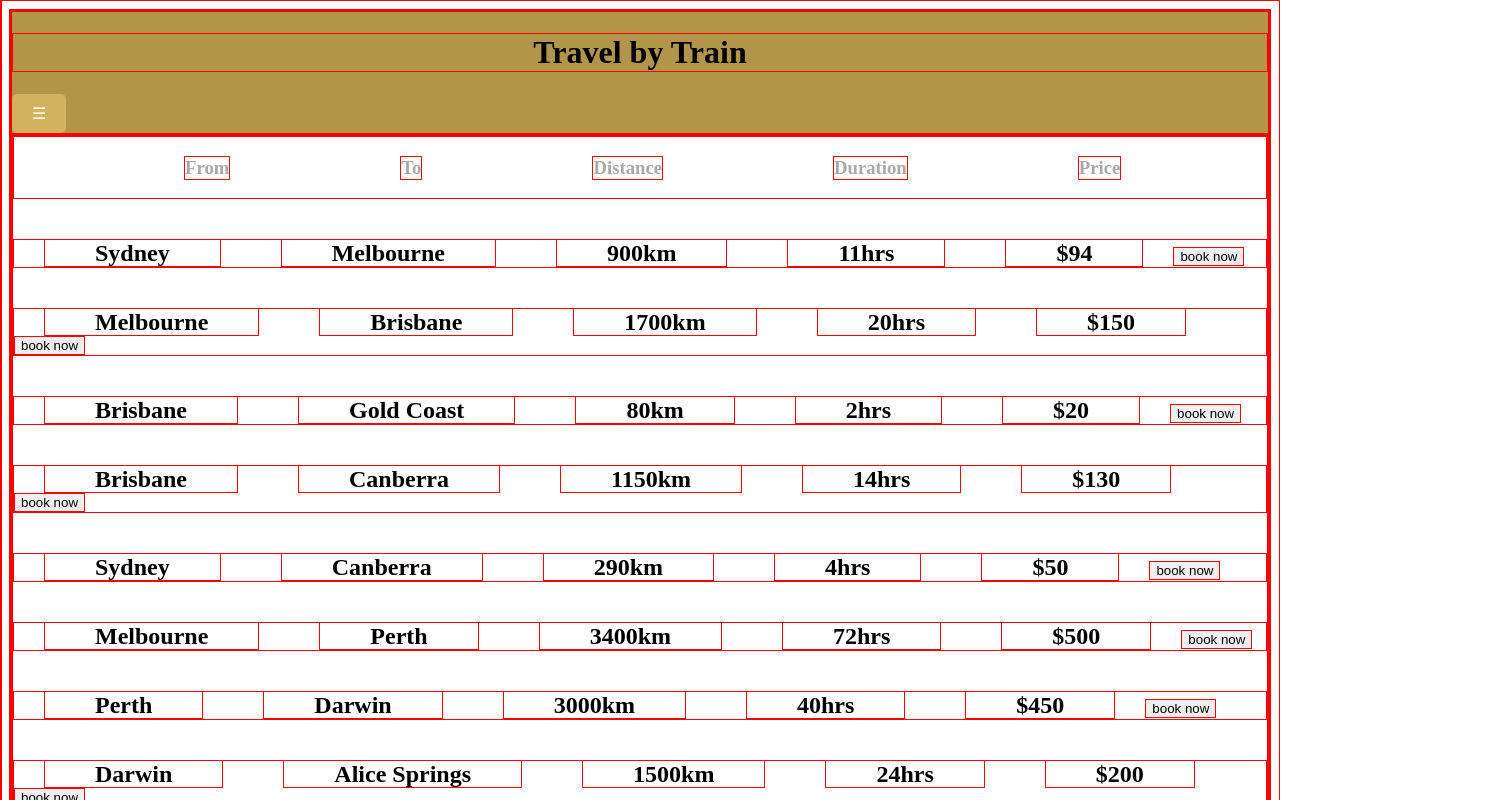
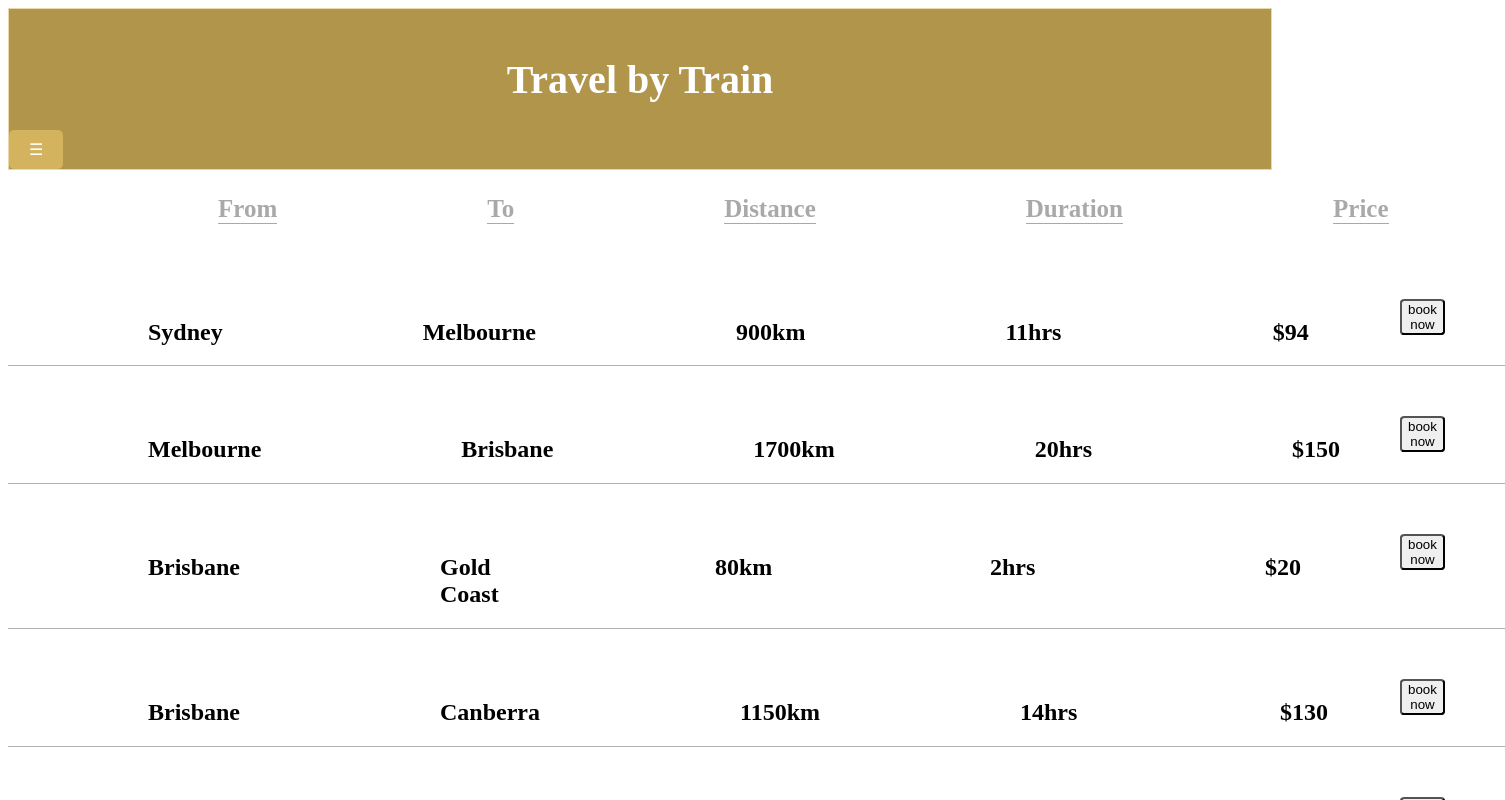
Before and after one commit to DGNick89/TravelbyTrain_Project, a React (Vite) app: page /trainroutes in a window 1280 px wide. Shown: the top 800 px of the page, 1505 px wide, since content can reach past the window. Built offline with nearby package versions, Linux system fonts and the light colour scheme.

Commit message:
updated UI

```diff
--- a/src/App.css
+++ b/src/App.css
@@ -1,9 +1,12 @@
-* {
-    border: 1px solid red;
-}
+
 
 header {
+  padding-top: 20px;
   background-color: #b0954b;
+  font-size: 20px;
+  color: white;
+  border: 1px solid #e8d8ac;
+
 }
 
 .sidenav {
@@ -41,6 +44,7 @@ header {
   font-size: 16px;
   border-radius: 5px;
   transition: background-color 0.3s;
+
 }
 
 .open-btn:hover {
--- a/src/components/TrainRoutes.css
+++ b/src/components/TrainRoutes.css
@@ -1,17 +1,31 @@
 .routes {
-   display: flex;
-   flex-wrap: nowrap;
-   flex-direction: column;
-   align-items:stretch;
-   gap: 40px;
+    display: flex;
+    flex-wrap: wrap;
+    flex-direction: column;
+    gap: 50px;
+
 
 }
 
-.routes h2 {
-    margin: 0 30px;
-    padding: 0 50px;
+.train-routes {
+    border-bottom: solid 1px rgba(0, 0, 0, 0.308);
+    display: flex;
+    flex-direction: row;
+    justify-content: space-evenly;
+    gap: 50px;
 }
 
+.routes h2 {
+    margin-left: 140px;
+    width: 100%;
+}
+
+.routes button {
+    float: right;
+    margin-right: 60px;
+    border-radius: 10%;
+    max-height: fit-content;
+}
 .routes-header {
     display: flex;
     justify-content: flex-start;
@@ -19,6 +33,9 @@
     padding-left: 50px;
     color: darkgrey;
 }
+
 .routes-header h3 {
-    margin-left: 120px;
+    margin-left: 160px;
+    border-bottom: 1px solid darkgray;
+    font-size: 25px;
 }
--- a/src/components/TrainRoutes.jsx
+++ b/src/components/TrainRoutes.jsx
@@ -11,7 +11,7 @@ export default function TrainRoutes({trainRoutes}) {
                 <h3>Price</h3>
             </div>
             {trainRoutes.map((routes, idx) => (
-                <div key={idx}>
+                <div className='train-routes' key={idx}>
                     <h2>{routes.from}</h2>
                     <h2>{routes.to}</h2>
                     <h2>{routes.distance}</h2>
```
Lines whose indentation alone changed are shown as unchanged.
